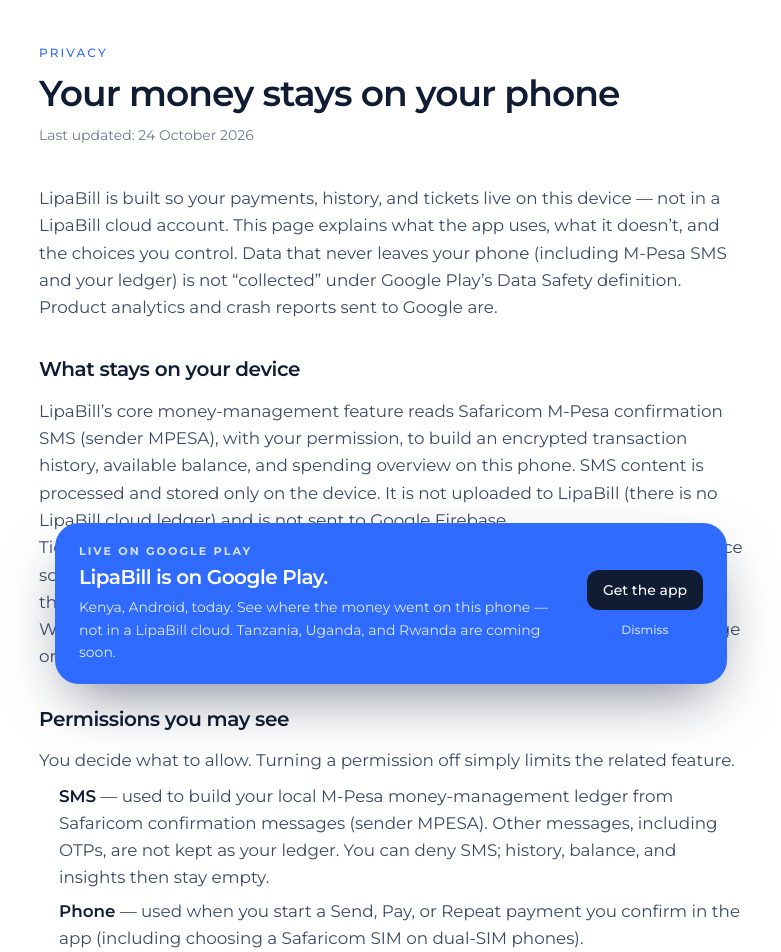
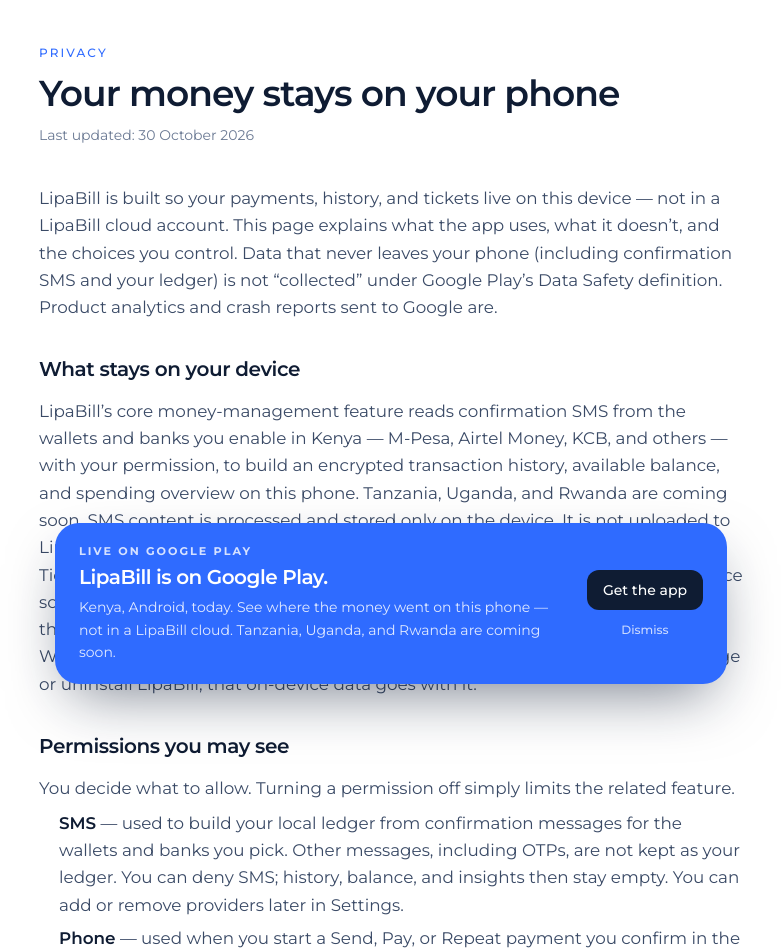
Before and after one commit to mboyacodes-sketch/lipabill-web, a Next.js app: page /privacy in a window 1280 px wide. Shown: the part 100-1052 px from the top of the page, without its empty margins (249-1030 px from the left). Built offline with nearby package versions, Linux system fonts and the light colour scheme.

Commit message:
Describe Kenya confirmation SMS now and other countries as coming soon.

```diff
--- a/src/app/privacy/page.tsx
+++ b/src/app/privacy/page.tsx
@@ -35,7 +35,7 @@
           name: "Privacy — LipaBill",
           url: absoluteUrl("/privacy"),
           description,
-          dateModified: "2026-10-24",
+          dateModified: "2026-10-30",
           isPartOf: { "@id": absoluteUrl("/#website") },
         }}
       />
@@ -46,27 +46,29 @@
         <h1 className="mt-3 text-3xl font-semibold tracking-tight text-ink sm:text-4xl">
           Your money stays on your phone
         </h1>
-        <p className="mt-3 text-sm text-mute">Last updated: 24 October 2026</p>
+        <p className="mt-3 text-sm text-mute">Last updated: 30 October 2026</p>
 
         <div className="prose-lipa mt-10 space-y-8 text-[1.05rem] leading-relaxed text-ink-soft">
           <p>
             LipaBill is built so your payments, history, and tickets live on
             this device — not in a LipaBill cloud account. This page explains
             what the app uses, what it doesn’t, and the choices you control.
-            Data that never leaves your phone (including M-Pesa SMS and your
-            ledger) is not “collected” under Google Play’s Data Safety
+            Data that never leaves your phone (including confirmation SMS and
+            your ledger) is not “collected” under Google Play’s Data Safety
             definition. Product analytics and crash reports sent to Google are.
           </p>
 
           <section>
             <h2>What stays on your device</h2>
             <p>
-              LipaBill’s core money-management feature reads Safaricom M-Pesa
-              confirmation SMS (sender MPESA), with your permission, to build
-              an encrypted transaction history, available balance, and spending
-              overview on this phone. SMS content is processed and stored only
-              on the device. It is not uploaded to LipaBill (there is no
-              LipaBill cloud ledger) and is not sent to Google Firebase.
+              LipaBill’s core money-management feature reads confirmation SMS
+              from the wallets and banks you enable in Kenya — M-Pesa,
+              Airtel Money, KCB, and others — with your permission, to build an encrypted transaction
+              history, available balance, and spending overview on this phone.
+              Tanzania, Uganda, and Rwanda are coming soon.
+              SMS content is processed and stored only on the device. It is
+              not uploaded to LipaBill (there is no LipaBill cloud ledger) and
+              is not sent to Google Firebase.
             </p>
             <p>
               Tickets you add — photos, PDFs, passes, or booking details — also
@@ -89,11 +91,11 @@
             </p>
             <ul>
               <li>
-                <strong>SMS</strong> — used to build your local M-Pesa
-                money-management ledger from Safaricom confirmation messages
-                (sender MPESA). Other messages, including OTPs, are not kept as
-                your ledger. You can deny SMS; history, balance, and insights
-                then stay empty.
+                <strong>SMS</strong> — used to build your local ledger from
+                confirmation messages for the wallets and banks you pick. Other
+                messages, including OTPs, are not kept as your ledger. You can
+                deny SMS; history, balance, and insights then stay empty. You
+                can add or remove providers later in Settings.
               </li>
               <li>
                 <strong>Phone</strong> — used when you start a Send, Pay, or
@@ -145,8 +147,8 @@
               send/pay/repeat) and crash reports to Google Firebase. That is
               the data Google Play treats as collected and shared. It may
               include device and app details needed for diagnostics. It does
-              not include your M-Pesa SMS bodies, ledger amounts, recipients,
-              or PIN. Advertising ID collection is turned off.
+              not include your confirmation SMS bodies, ledger amounts,
+              recipients, or PIN. Advertising ID collection is turned off.
             </p>
           </section>
 
@@ -156,7 +158,7 @@
               <li>Sell your personal data</li>
               <li>Use your transaction history for advertising</li>
               <li>Store or send your payment PIN</li>
-              <li>Upload your M-Pesa SMS, ledger, or full inbox off this phone</li>
+              <li>Upload your confirmation SMS, ledger, or full inbox off this phone</li>
             </ul>
           </section>
 
```
